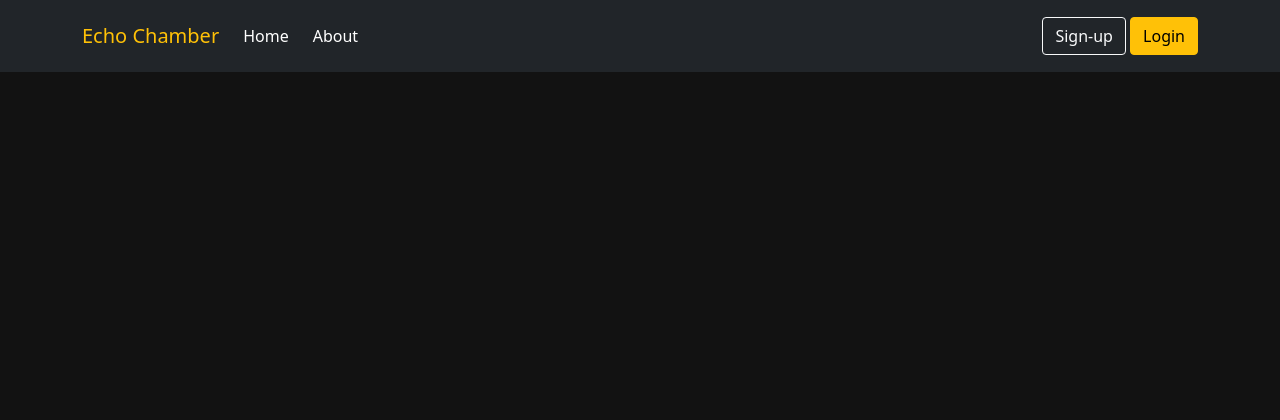
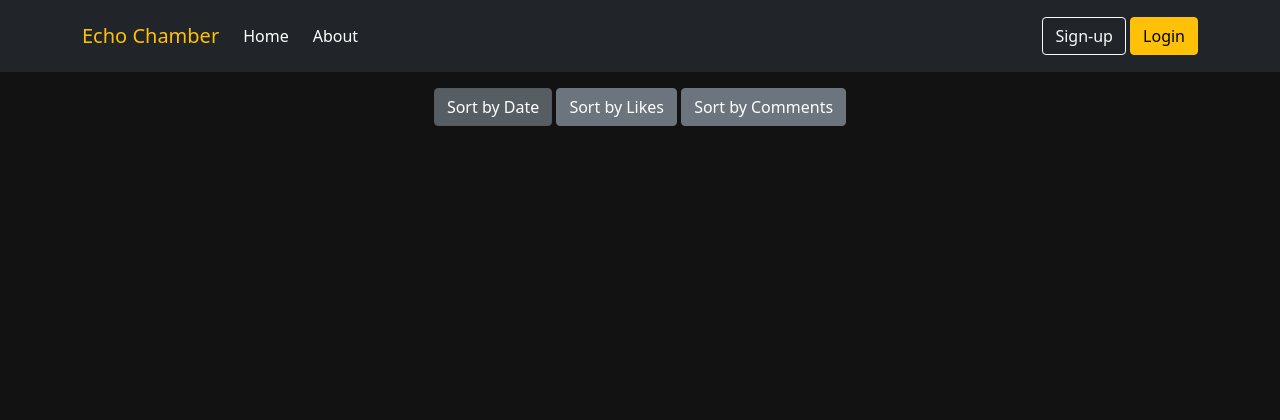
Before and after one commit to TerraBite147/EchoChamber, a Django app: page /?sort=date in a window 1280 px wide. Shown: the top 420 px of the page. Run offline with Django 4.2, Linux system fonts and the light colour scheme; data that the repository does not hold is empty; some libraries are stand-ins or nearby versions.

Commit message:
Feat(index.html): add sort post options

```diff
--- a/blog/templates/blog/index.html
+++ b/blog/templates/blog/index.html
@@ -1,8 +1,14 @@
-<!-- blog/index.html -->
 {% extends "base.html" %}
 {% load static %}
 
 {% block content %}
+
+<!-- Sorting options -->
+<div class="sorting-options text-center my-3">
+    <a href="?sort=date" class="btn btn-secondary {% if request.GET.sort == 'date' or not request.GET.sort %}active{% endif %}">Sort by Date</a>
+    <a href="?sort=likes" class="btn btn-secondary {% if request.GET.sort == 'likes' %}active{% endif %}">Sort by Likes</a>
+    <a href="?sort=comments" class="btn btn-secondary {% if request.GET.sort == 'comments' %}active{% endif %}">Sort by Comments</a>
+</div>
 
 <section aria-labelledby="post-list-heading">
     <h2 id="post-list-heading" class="visually-hidden">Blog Posts</h2>
--- a/blog/views.py
+++ b/blog/views.py
@@ -38,9 +38,22 @@ def toggle_like(object, user):
 
 class BlogList(generic.ListView):
     model = Post
-    queryset = Post.objects.filter(status=1).order_by("-posted_at")
     template_name = "blog/index.html"
     paginate_by = 6
+
+    def get_queryset(self):
+        sort = self.request.GET.get("sort", "date")
+
+        if sort == "likes":
+            return Post.objects.annotate(like_count=Count("likes")).order_by(
+                "-like_count"
+            )
+        elif sort == "comments":
+            return Post.objects.annotate(comment_count=Count("comments")).order_by(
+                "-comment_count"
+            )
+        else:  # Default to sort by date
+            return Post.objects.order_by("-posted_at")
 
     def get(self, request, *args, **kwargs):
         self.object_list = self.get_queryset()
```
Also changed, not shown: blog/templates/blog/_profile.html (+25 -25 lines), populate_blog.py (+6 -2 lines).
